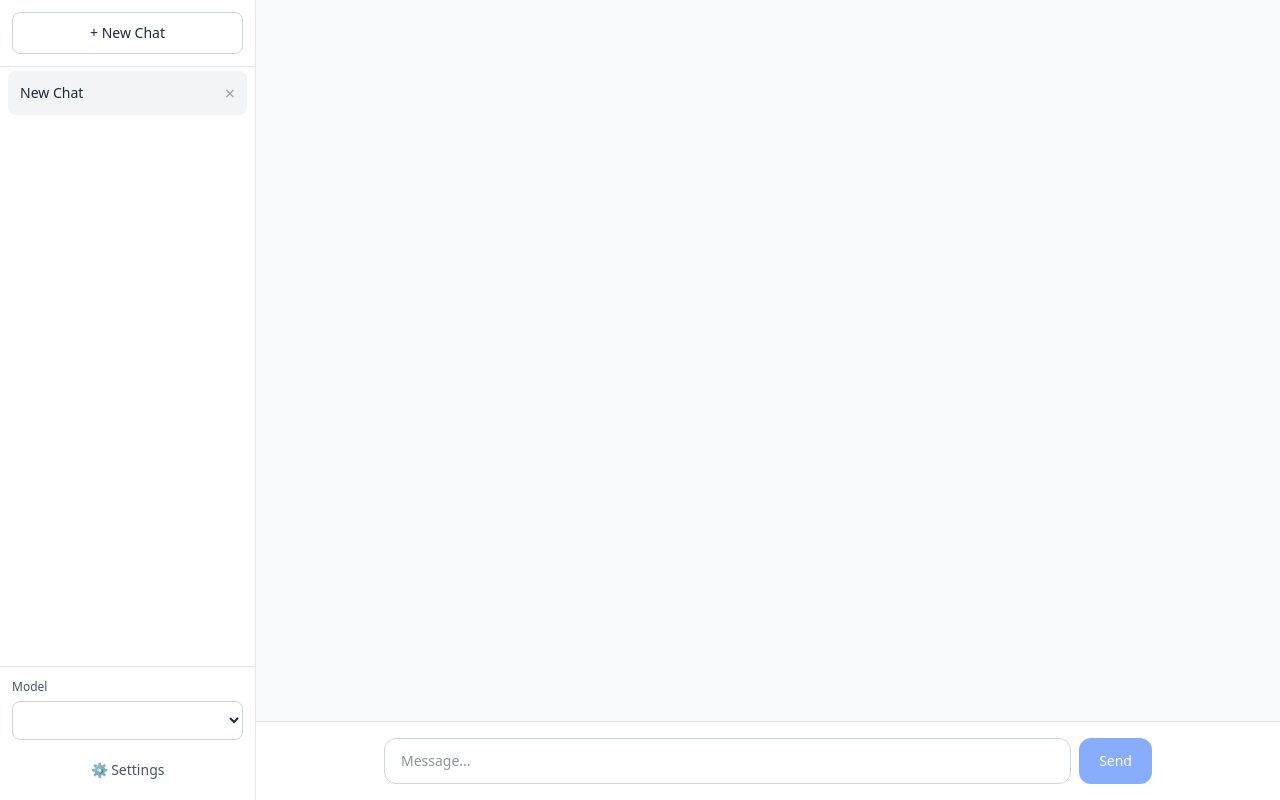
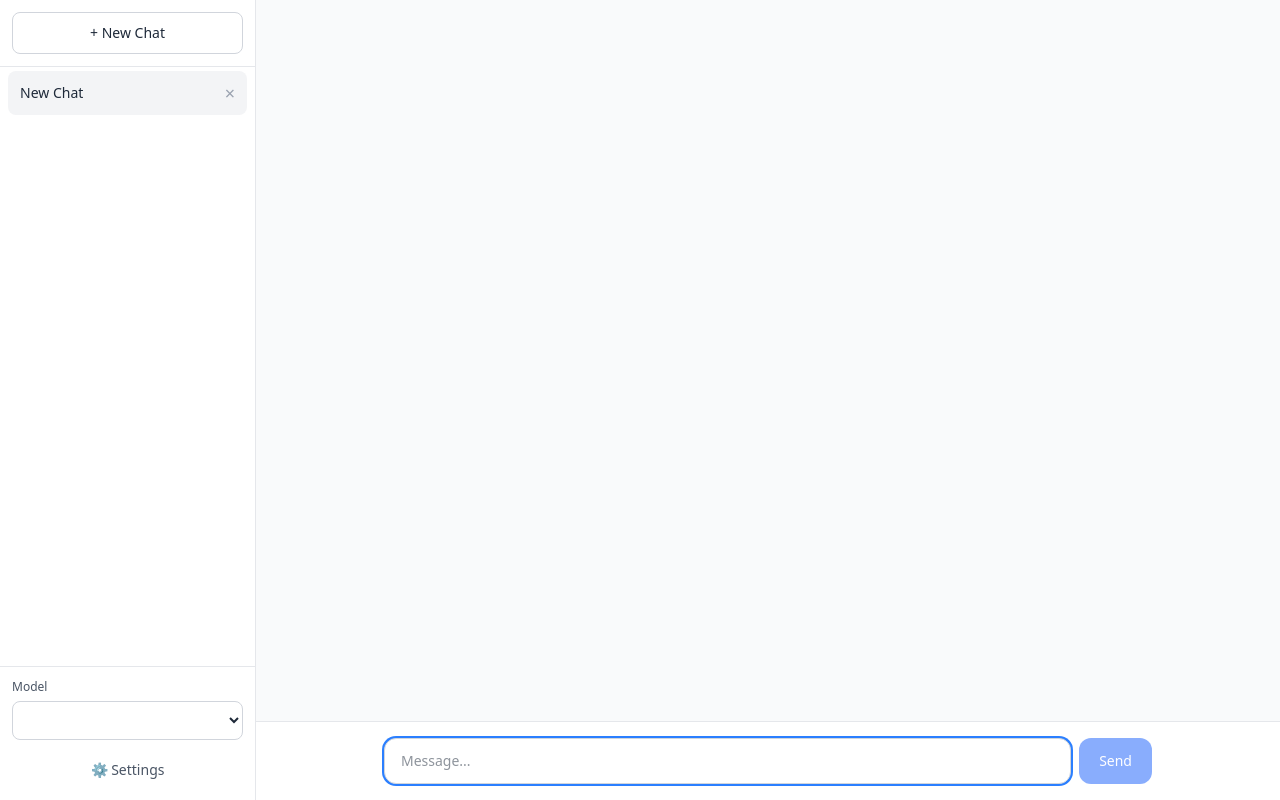
Before and after one commit to that-one-arab/Chatlite, a Preact app: page / in a window 1280 px wide. Both pictures are taken after a click on the button "+ New Chat". Built offline with nearby package versions, Linux system fonts and the light colour scheme.

Commit message:
feat: focus input when creating or switching to a new chat

```diff
--- a/src/components/ChatArea.tsx
+++ b/src/components/ChatArea.tsx
@@ -1,4 +1,4 @@
-import { useState, useEffect } from "preact/hooks";
+import { useState, useEffect, useRef } from "preact/hooks";
 import type { RefObject } from "preact";
 import type { Chat } from "@/types";
 import { Message } from "./Message";
@@ -30,11 +30,19 @@ export function ChatArea({
 }: ChatAreaProps) {
   const [editingMessageIndex, setEditingMessageIndex] = useState<number | null>(null);
   const [editContent, setEditContent] = useState("");
+  const inputRef = useRef<HTMLInputElement>(null);
 
   // Reset edit state when chat changes
   useEffect(() => {
     setEditingMessageIndex(null);
     setEditContent("");
+  }, [chat.id]);
+
+  // Focus input when switching to a new empty chat
+  useEffect(() => {
+    if (chat.messages.length === 0) {
+      inputRef.current?.focus();
+    }
   }, [chat.id]);
 
   const handleStartEdit = (index: number, content: string) => {
@@ -86,6 +94,7 @@ export function ChatArea({
         <div class="max-w-3xl mx-auto">
           <div class="flex gap-2">
             <input
+              ref={inputRef}
               type="text"
               value={input}
               onInput={(e) => onInputChange(e.currentTarget.value)}
```
